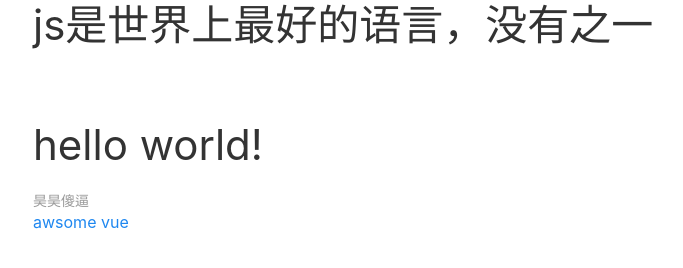
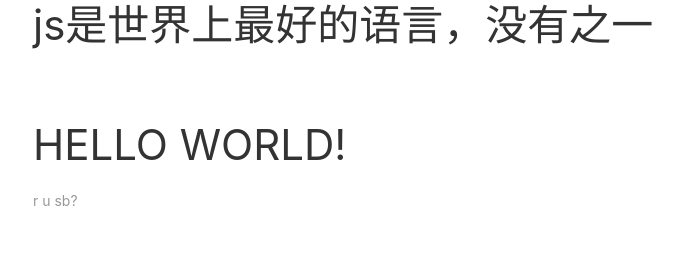
Before and after one commit to xiangrunqun/xiangrunqun.github.io, a plain HTML site: page index.html in a window 1280 px wide. Shown: the whole page, without its empty margins (7-690 px from the left). Drawn offline with nearby package versions, Linux system fonts and the light colour scheme.

Commit message:
eidt index file

```diff
--- a/index.html
+++ b/index.html
@@ -13,11 +13,9 @@
 
 </article>
 <article class="uk-article ">
-    <h1 class="uk-article-title">hello world!</h1>
-    <p class="uk-article-meta">昊昊傻逼</p>
+    <h1 class="uk-article-title">HELLO WORLD!</h1>
+    <p class="uk-article-meta">r u sb?</p>
 </article>
-
-<a href='vue.html'>awsome vue</a>
 
 
 </div>
```
